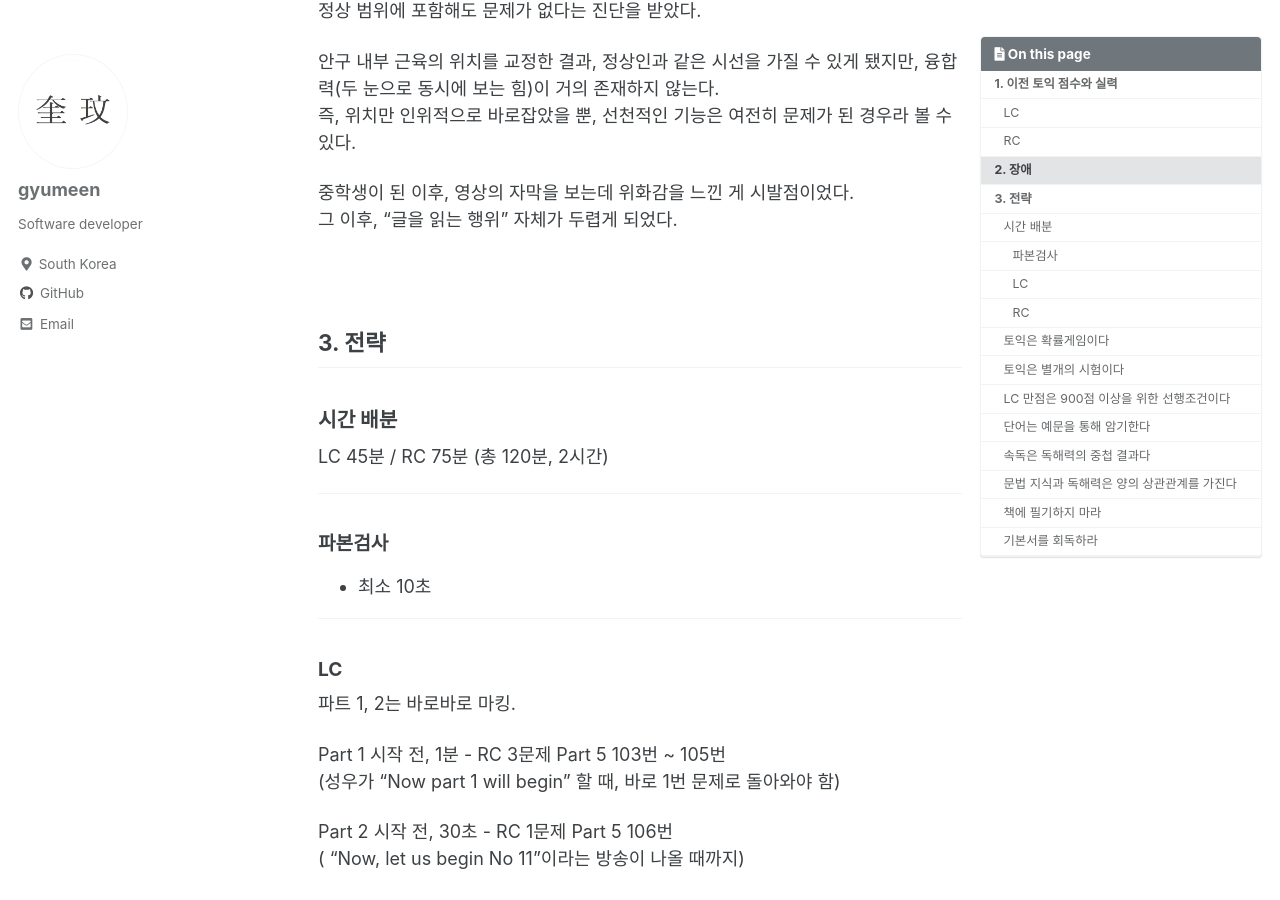
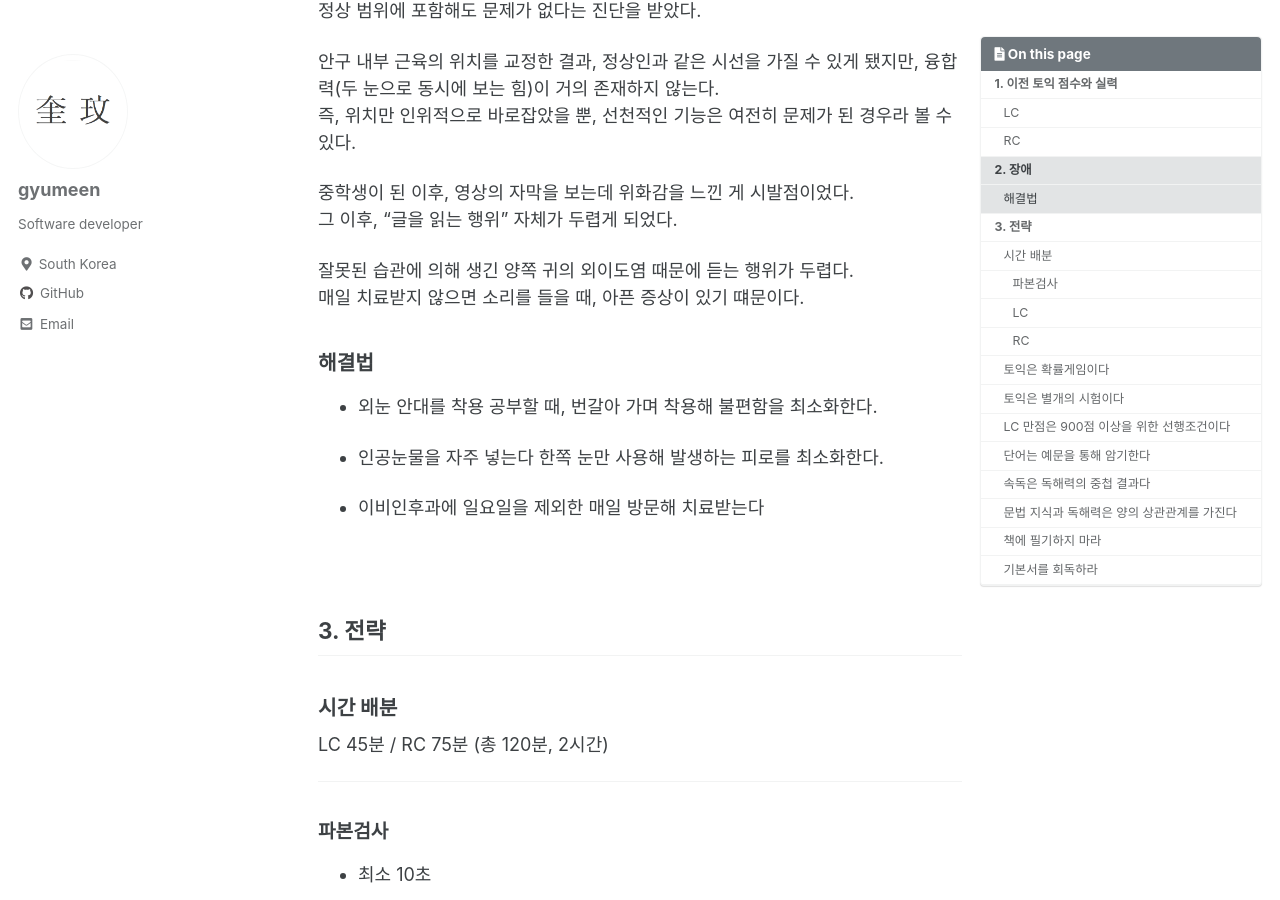
Before and after one commit to gyumeen/gyumeen.github.io, a Jekyll site: the page built from _posts/2021/Challenge/TOEIC/2021-04-01-[Toeic]1.md, in a window 1280 px wide and 900 px high, scrolled down 1459 px. Built offline with Jekyll 4.4.1, drawn with Linux system fonts in a browser that asks for light colours; cached includes are drawn as plain includes; comment, search, counter and statistics services are not loaded.

Commit message:
Update 2021-04-01-[Toeic]1.md

```diff
--- a/_posts/2021/Challenge/TOEIC/2021-04-01-[Toeic]1.md
+++ b/_posts/2021/Challenge/TOEIC/2021-04-01-[Toeic]1.md
@@ -57,6 +57,18 @@ RC의 경우, 시험칠 때마다 꾸준히 뒷 문제 최소 27개 ~ 33개를
 
 중학생이 된 이후, 영상의 자막을 보는데 위화감을 느낀 게 시발점이었다.
 그 이후, "글을 읽는 행위" 자체가 두렵게 되었다.
+
+잘못된 습관에 의해 생긴 양쪽 귀의 외이도염 때문에 듣는 행위가 두렵다.
+매일 치료받지 않으면 소리를 들을 때, 아픈 증상이 있기 떄문이다.
+
+### 해결법
+- 외눈 안대를 착용
+공부할 때, 번갈아 가며 착용해 불편함을 최소화한다.
+
+- 인공눈물을 자주 넣는다
+한쪽 눈만 사용해 발생하는 피로를 최소화한다.
+
+- 이비인후과에 일요일을 제외한 매일 방문해 치료받는다
 
 <br/>
 
@@ -145,9 +157,8 @@ RC 파트 5를 풀 때, 얍싸비 스킬을 적극적으로 사용한다.
 - 나만의 단어장<sup>[<U>[1]</U>](#footnote_1)</sup>을 통해 연관 단어 및 숙어를 본인 기준에 암기 편한 순서대로 배치해 빠른 '회독' 효과
 - 예문의 실전 문장을 통해 해당 단어가 어떨 때 어떤 뜻으로 사용되는지 Case별 빠른 '연상' 가능 효과
 
-<a name="footnote_1">[1]</a>: <U>나만의 단어장 : </U>
+<a name="footnote_1">[1]</a>: <U>나만의 단어장 : </U>네이버 사전 모바일 앱의 '단어장' 기능을 활용
 
-네이버 사전 모바일 앱의 '단어장' 기능을 활용
 - '필기' 기능을 통해 단어의 자주 쓰이는 뜻 위주로 따로 입력
 - 단어를 저장하고 해당 단어의 예문을 뒷 순서에 저장
 - 기상 후, 바로 회독을 시작하고 식사 및 생리 활동, 이동, 휴식 시간을 통해 하루에 최소 1회독할 것
@@ -172,3 +183,5 @@ RC 파트 5를 풀 때, 얍싸비 스킬을 적극적으로 사용한다.
 <br/>
 
 ### 기본서를 회독하라
+
+<br/>
```
